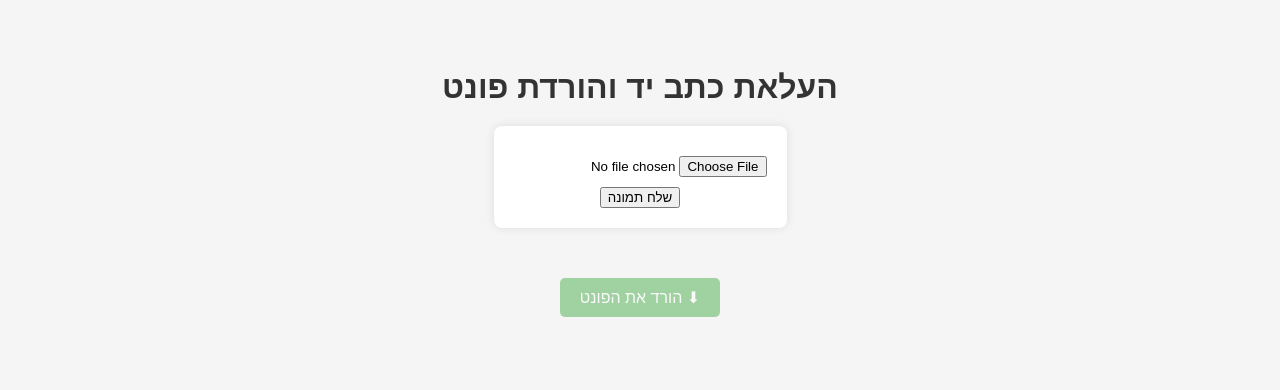
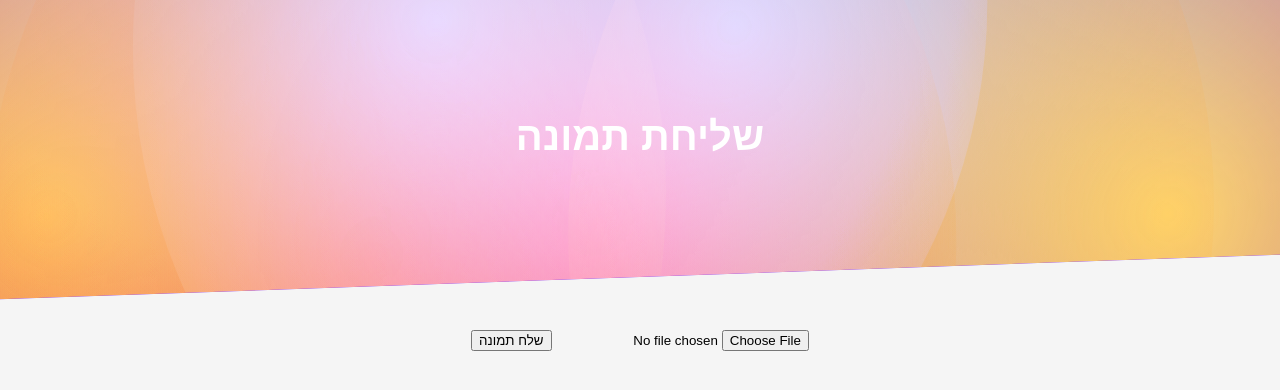
Before and after one commit to ishay12345/font-generator-V0.5, a Flask app: page / in a window 1280 px wide. Shown: the top 390 px of the page. Run offline with Flask 3, Linux system fonts and the light colour scheme.

Commit message:
Update index.html

```diff
--- a/frontend/templates/index.html
+++ b/frontend/templates/index.html
@@ -2,105 +2,136 @@
 <html lang="he" dir="rtl">
 <head>
   <meta charset="UTF-8">
-  <title>ממיר כתב יד לפונט</title>
+  <title>העלאת תמונה</title>
   <style>
     body {
-      direction: rtl;
       font-family: Arial, sans-serif;
+      margin: 0;
+      padding: 0;
       background-color: #f5f5f5;
       text-align: center;
-      padding: 40px;
     }
+
+    .finisher-header {
+      width: 100%;
+      height: 300px;
+      position: relative;
+      color: white;
+      display: flex;
+      align-items: center;
+      justify-content: center;
+    }
+
     h1 {
+      position: relative;
+      z-index: 2;
+      font-size: 2.5em;
+      margin-top: 0;
+    }
+
+    #upload-form {
+      margin-top: 30px;
+    }
+
+    #status {
       color: #333;
-      margin-bottom: 20px;
+      font-size: 1.2em;
+      margin-top: 10px;
     }
-    form {
-      background: white;
-      padding: 20px;
-      border-radius: 8px;
-      display: inline-block;
-      box-shadow: 0 0 10px rgba(0,0,0,0.1);
+
+    .error {
+      color: red;
     }
-    input[type="file"] {
-      margin: 10px 0;
-    }
-    #status {
+
+    #download-btn {
+      display: none;
       margin-top: 20px;
-      font-size: 1.1em;
-    }
-    #download-btn {
-      display: inline-block;
-      margin-top: 30px;
-      text-decoration: none;
-      background: #4CAF50;
-      color: white;
-      padding: 10px 20px;
-      border-radius: 5px;
-      font-size: 1em;
-    }
-    #download-btn:disabled {
-      background: #aaa;
     }
   </style>
 </head>
 <body>
 
-  <h1>העלאת כתב יד והורדת פונט</h1>
+  <!-- רקע מונפש -->
+  <div class="header finisher-header">
+    <h1>שליחת תמונה</h1>
+  </div>
 
+  <!-- טופס -->
   <form id="upload-form" enctype="multipart/form-data">
-    <input type="file" id="file" name="file" accept="image/*" required><br>
+    <input type="file" id="file" name="file" required>
     <button type="submit">שלח תמונה</button>
   </form>
+  <p id="status"></p>
 
-  <div id="status"></div>
-
-  <a id="download-btn" href="/download" download="my_font.ttf">
-    ⬇ הורד את הפונט
+  <!-- כפתור הורדה -->
+  <a id="download-btn" href="/download-font" download>
+    <button>⬇ הורד את הפונט</button>
   </a>
 
+  <!-- סקריפט של הטופס -->
   <script>
-    const form = document.getElementById('upload-form');
-    const status = document.getElementById('status');
-    const downloadBtn = document.getElementById('download-btn');
+    document.getElementById('upload-form').addEventListener('submit', function (e) {
+      e.preventDefault();
+      const fileInput = document.getElementById('file');
+      const status = document.getElementById('status');
+      const downloadBtn = document.getElementById('download-btn');
 
-    // בראשית – כפתור ההורדה מושבת עד להעלאה
-    downloadBtn.style.pointerEvents = 'none';
-    downloadBtn.style.opacity = '0.5';
+      if (!fileInput.files.length) {
+        status.innerText = '⚠ לא נבחר קובץ';
+        return;
+      }
 
-    form.addEventListener('submit', async e => {
-      e.preventDefault();
-      status.textContent = '⏳ מעלה ומייצר פונט...';
-      downloadBtn.style.pointerEvents = 'none';
-      downloadBtn.style.opacity = '0.5';
+      const formData = new FormData();
+      formData.append('file', fileInput.files[0]);
 
-      const formData = new FormData(form);
-      try {
-        const res = await fetch('/upload', {
-          method: 'POST',
-          body: formData
-        });
-        if (!res.ok) {
-          const text = await res.text();
-          status.textContent = '❌ שגיאה בתהליך: ' + text;
-        } else {
-          // אם השרת מחזיר JSON עם message או פשוט 200
-          let msg = '';
-          try {
-            const data = await res.json();
-            msg = data.message || '✔️ התהליך הושלם';
-          } catch {
-            msg = '✔️ התהליך הושלם';
-          }
-          status.textContent = msg;
-        }
-      } catch (err) {
-        status.textContent = '❌ שגיאה כללית: ' + err.message;
-      } finally {
-        // תמיד מאפשר הורדה (אפילו אם נכשל)
-        downloadBtn.style.pointerEvents = 'auto';
-        downloadBtn.style.opacity = '1';
-      }
+      fetch('/upload', {
+        method: 'POST',
+        body: formData
+      })
+      .then(res => {
+        if (!res.ok) throw new Error("Server Error");
+        return res.json();
+      })
+      .then(data => {
+        status.innerText = data.message;
+        downloadBtn.style.display = 'inline-block';
+      })
+      .catch(err => {
+        status.innerText = '⚠ שגיאה בהעלאה או ביצירת פונט';
+        console.error(err);
+      });
+    });
+  </script>
+
+  <!-- סקריפט של האנימציה -->
+  <script src="/static/finisher-header.es5.min.js" type="text/javascript"></script>
+  <script type="text/javascript">
+    new FinisherHeader({
+      "count": 6,
+      "size": {
+        "min": 1100,
+        "max": 1300,
+        "pulse": 0
+      },
+      "speed": {
+        "x": { "min": 0.1, "max": 0.3 },
+        "y": { "min": 0.1, "max": 0.3 }
+      },
+      "colors": {
+        "background": "#9138e5",
+        "particles": [
+          "#6bd6ff",
+          "#ffcb57",
+          "#ff333d"
+        ]
+      },
+      "blending": "overlay",
+      "opacity": {
+        "center": 1,
+        "edge": 0.1
+      },
+      "skew": -2,
+      "shapes": [ "c" ]
     });
   </script>
 
```
